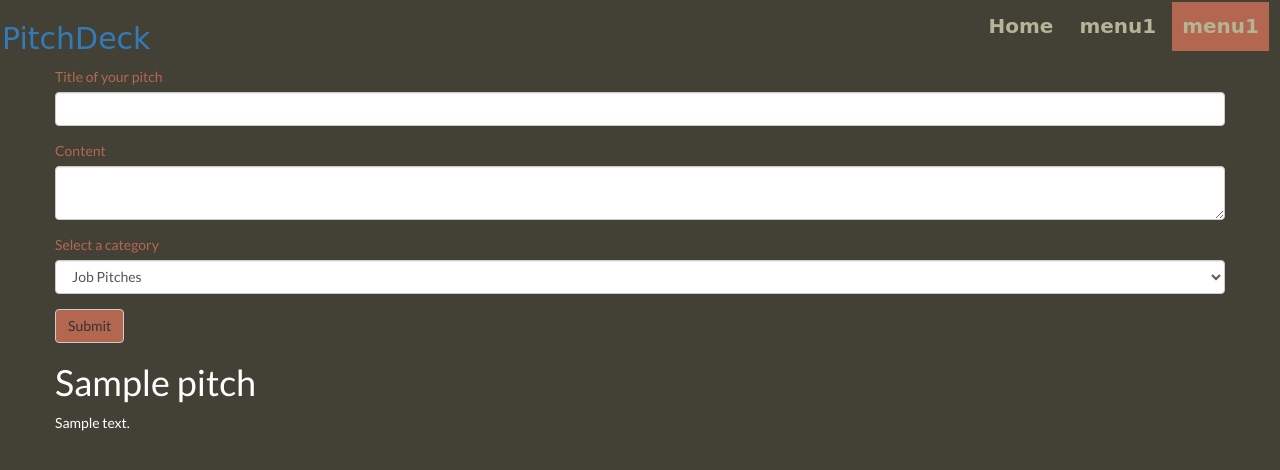
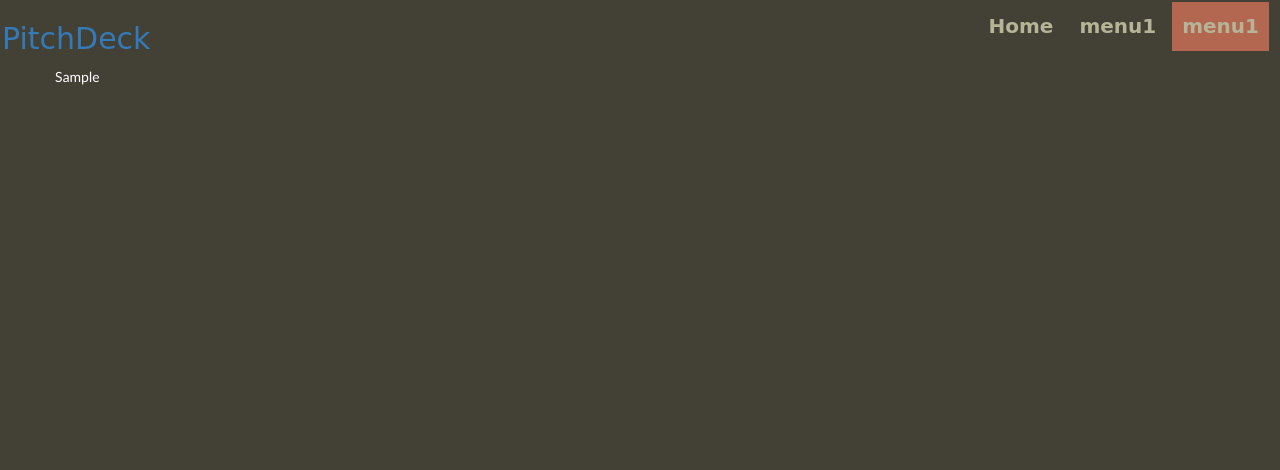
Before and after one commit to joanwanjiku/pitch-desk, a Flask app: template app/templates/main/index.html in a window 1280 px wide. Shown: the top 470 px of the page. Run offline with Flask 2, Linux system fonts and the light colour scheme; tables that the repository leaves empty hold one stand-in row (values such as "Sample post"); the template is opened without the code that fills it: values that come from a table or form of the project are taken from there, most other values are stand-ins (such as "Sample title", 1, 10 or a date in 2020); some libraries are stand-ins or nearby versions; some web fonts are replaced.

Commit message:
deleted unused code

```diff
--- a/app/templates/main/index.html
+++ b/app/templates/main/index.html
@@ -1,18 +1,10 @@
 {% extends 'base.html'%}
-{% import "bootstrap/wtf.html" as wtf %}
+
 {% block content %}
 
 <div class="container">
     <div class="row">
-        {{ wtf.quick_form(pitch_form) }}
-    </div>
-    <div class="row">
-        {% for pitch in pitches %}
-        <div class="card">
-           <h1>{{pitch.title}}</h1>
-           <p>{{pitch.content}}</p>
-        </div>
-    {% endfor %}
+        {{ macro.displayPitches(pitches) }}
     </div>
 </div>
 {% endblock %}
```
